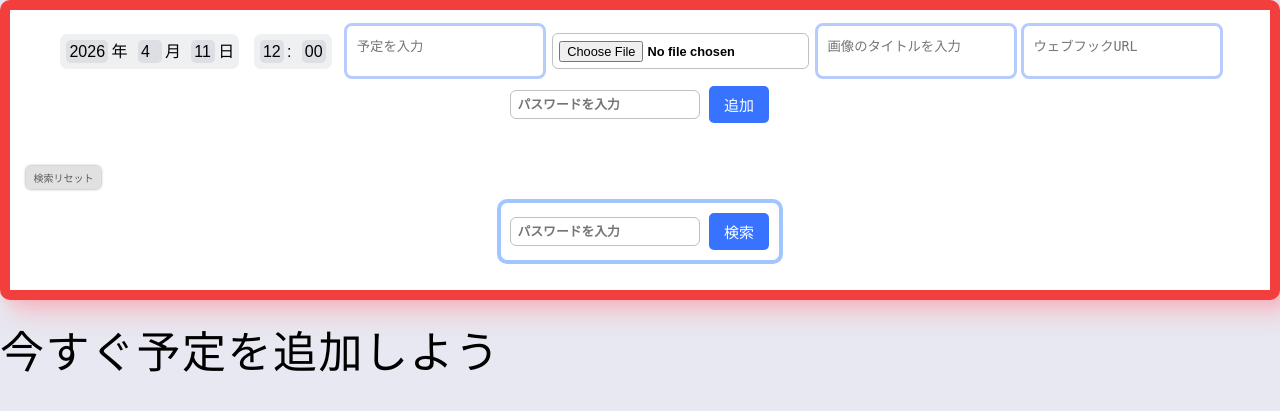
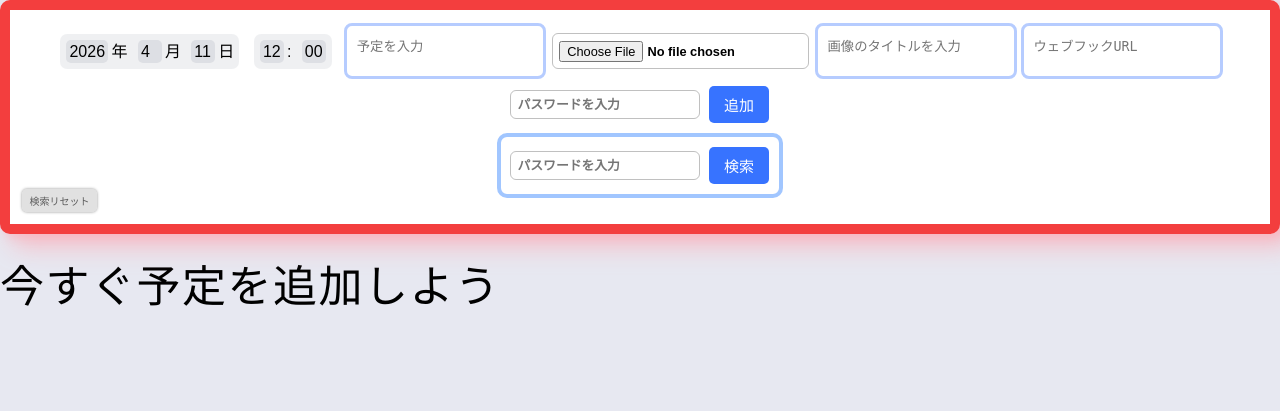
Before and after one commit to koketasi/pw_schedule, a Flask app: page / in a window 1280 px wide. Shown: the top 411 px of the page. Run offline with Flask 3, Linux system fonts and the light colour scheme; data that the repository does not hold is empty.

Commit message:
Update style.css

```diff
--- a/static/style.css
+++ b/static/style.css
@@ -18,12 +18,11 @@ body{
 .add{
 
 
-   display: flex;
-   flex-direction: column;
+  position: relative;
 
     background-color: white;
     width:100%;
-    min-height: 300px;
+    min-height: 15%;
     padding:1rem;
     border:rgb(243, 62, 62) solid 10px ;
     border-radius: 10px;
@@ -169,9 +168,9 @@ div.time{
 
 .reset{
 
-    align-self: flex-start; /* 左寄せ */
-    margin-top: auto;       /* 下に押し込む */
-
+   position: absolute;
+   left: 12px;
+   bottom: 12px;
     cursor:pointer;
     font-size: 10px;
     font-weight: 500;
```
